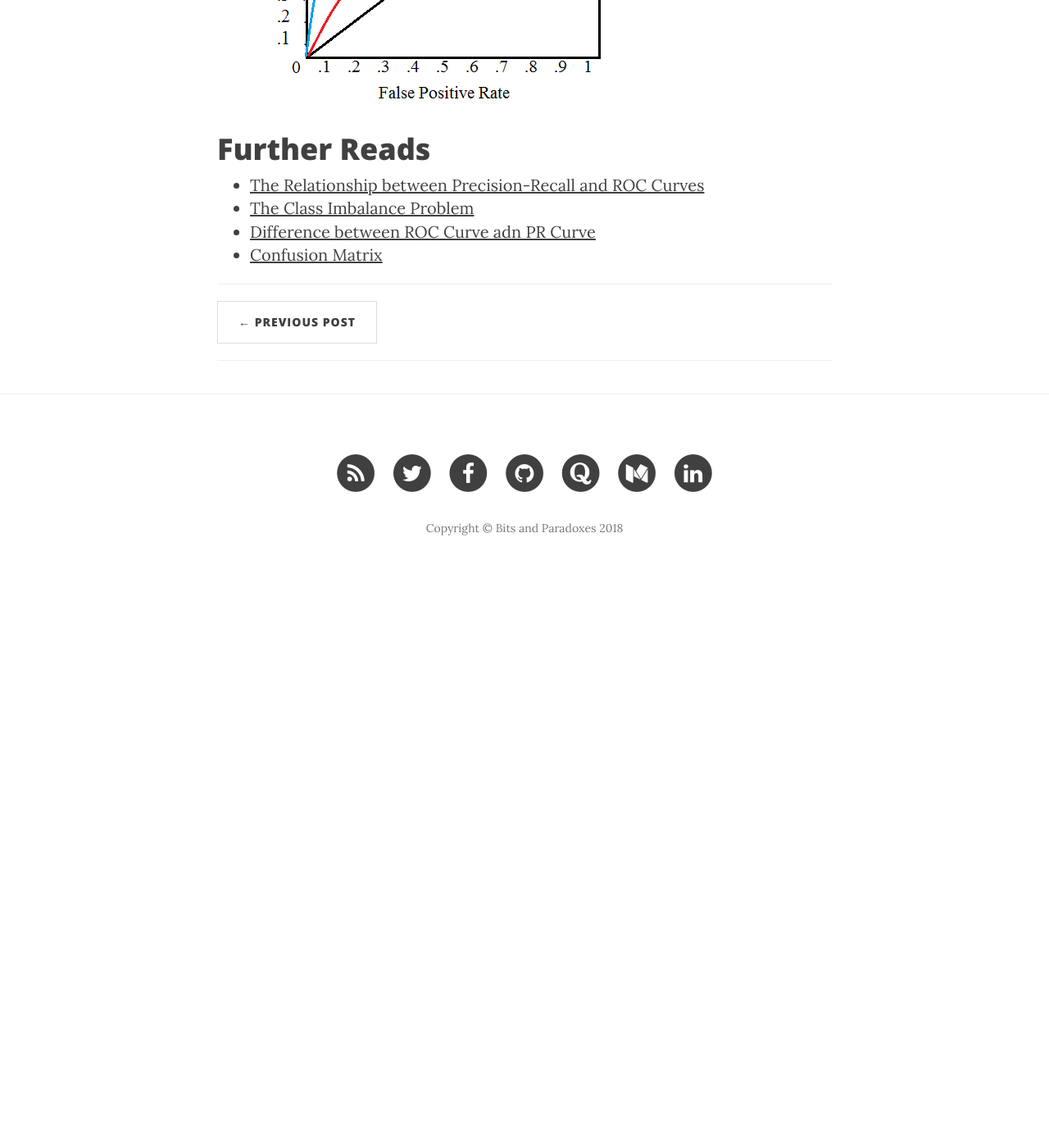
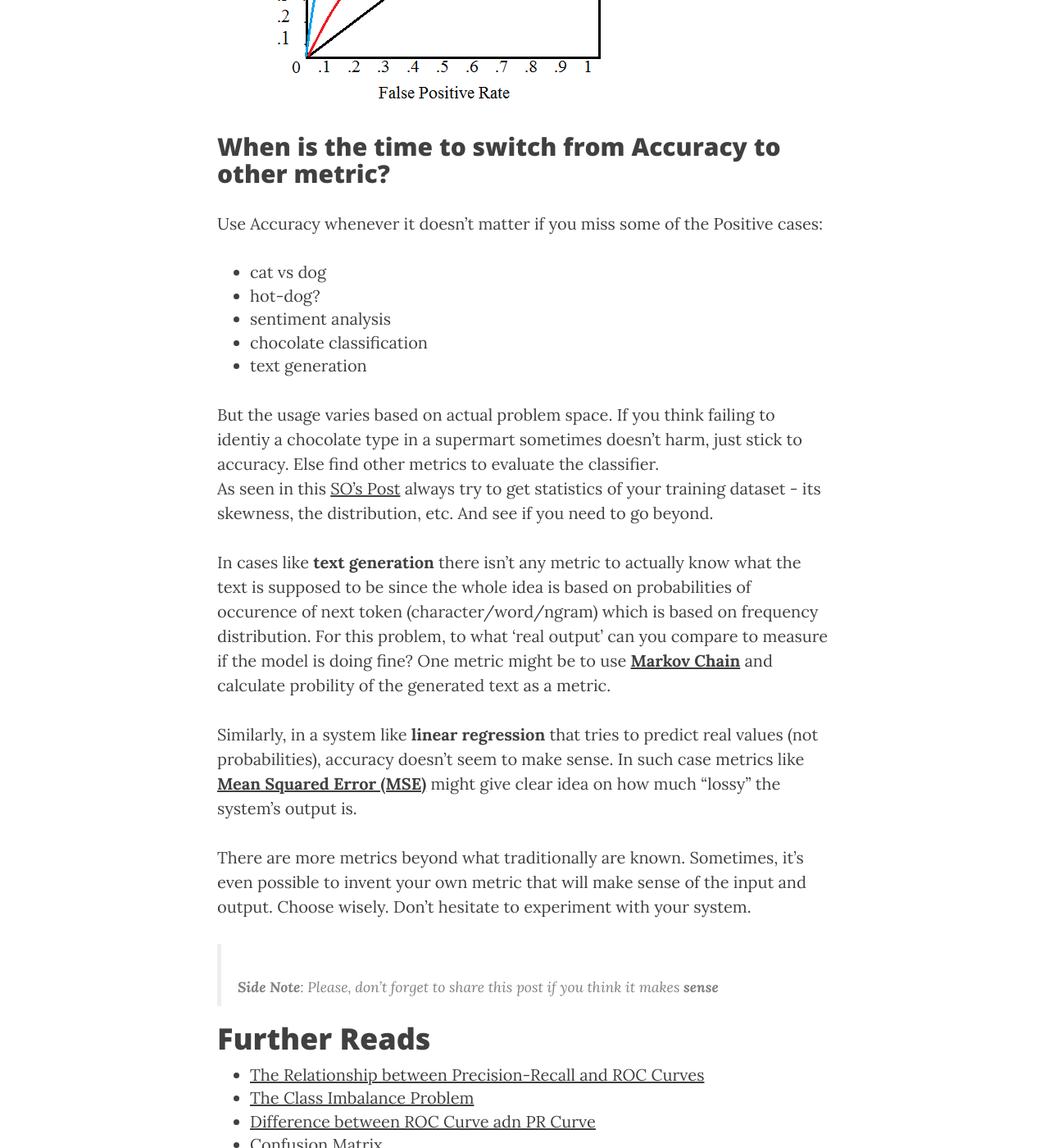
Before and after one commit to NISH1001/NISH1001.github.io, a Jekyll site: the page built from _posts/2018-03-20-accuracy-is-no-brainer.markdown, in a window 1280 px wide and 1400 px high, scrolled down 6843 px. Shown: the whole window at 82% size. Built offline with Jekyll 4.4.1, drawn with Linux system fonts in a browser that asks for light colours; nearby versions of some CDN libraries; comment, search, counter and statistics services are not loaded; before the commit the page ends 7563 px from its top, so only the background shows below that; some of the changed text lies outside the part shown.

Commit message:
Edit post related to precision and recall

```diff
--- a/_posts/2018-03-20-accuracy-is-no-brainer.markdown
+++ b/_posts/2018-03-20-accuracy-is-no-brainer.markdown
@@ -158,6 +158,33 @@ the area under the curve.  (Look at the 'Further Read' section)
 
 ![ROC Curve](/img/post-images/2018-03-20-accuracy-is-no-brainer/roc-curve.png){:class="img-responsive"}
 
+## When is the time to switch from Accuracy to other metric?
+Use Accuracy whenever it doesn't matter if you miss some of the Positive cases:
+- cat vs dog
+- hot-dog?
+- sentiment analysis
+- chocolate classification
+- text generation
+
+But the usage varies based on actual problem space. If you think failing to identiy a chocolate type in a supermart sometimes
+doesn't harm, just stick to accuracy. Else find other metrics to evaluate the classifier.
+As seen in this [SO's Post](https://stats.stackexchange.com/questions/89299/when-to-use-accuracy-and-precision-to-evaluate-binary-classifiers)
+always try to get statistics of your training dataset - its skewness, the distribution, etc.
+And see if you need to go beyond.
+
+In cases like **text generation** there isn't any metric to actually know what the text is supposed to be since the whole idea
+is based on probabilities of occurence of next token (character/word/ngram) which is based on frequency distribution. For this problem,
+to what 'real output' can you compare to measure if the model is doing fine? One metric might be to use
+[**Markov Chain**](https://en.wikipedia.org/wiki/Markov_chain) and calculate probility of the generated text as a metric.
+
+Similarly, in a system like **linear regression** that tries to predict real values (not probabilities), accuracy doesn't seem to make sense.
+In such case metrics like [**Mean Squared Error (MSE)**](https://en.wikipedia.org/wiki/Mean_squared_error) might give clear idea on
+how much "lossy" the system's output is.
+
+There are more metrics beyond what traditionally are known. Sometimes, it's even possible to invent your own metric that will make sense
+of the input and output. Choose wisely. Don't hesitate to experiment with your system.
+
+> **Side Note**: Please, don't forget to share this post if you think it makes **sense**
 
 
 # Further Reads
@@ -166,3 +193,4 @@ the area under the curve.  (Look at the 'Further Read' section)
 - [The Class Imbalance Problem](http://www.chioka.in/class-imbalance-problem){:class="paradox"}
 - [Difference between ROC Curve adn PR Curve](http://www.chioka.in/differences-between-roc-auc-and-pr-auc){:class="paradox"}
 - [Confusion Matrix](https://en.wikipedia.org/wiki/Confusion_matrix){:class="paradox"}
+- [Metrics To Evaluate ML Models](https://machinelearningmastery.com/metrics-evaluate-machine-learning-algorithms-python/){:class="paradox"}
```
Also changed, not shown: other parts of _posts/2018-03-20-accuracy-is-no-brainer.markdown (+1 -1 lines).
